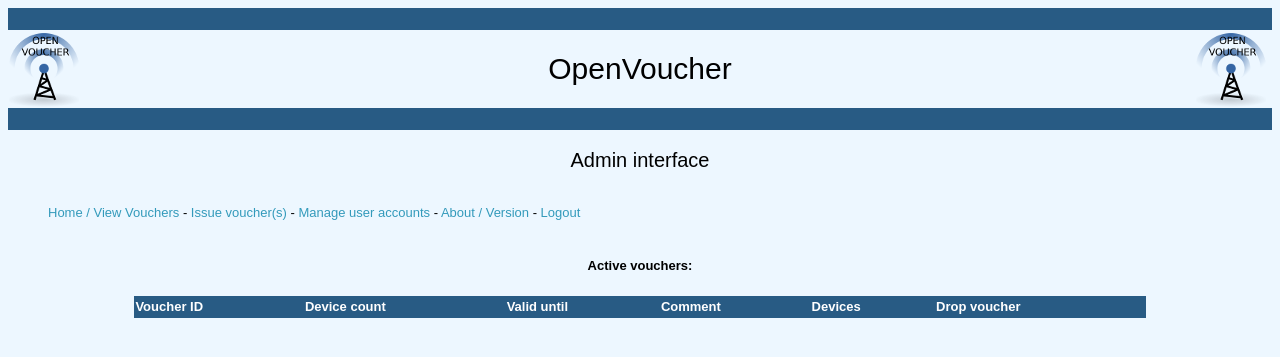
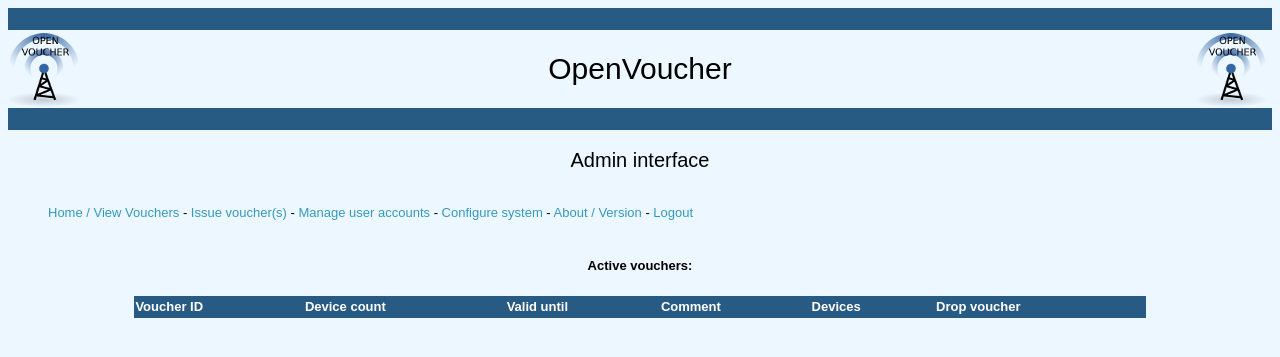
Before and after one commit to litzinetz-de/OpenVoucher, a PHP site: page /admin/index.php in a window 1280 px wide. Shown: the top 357 px of the page. Run offline with PHP 8.4, Linux system fonts and the light colour scheme; a user stored in the database is signed in; data comes from the database, SQL or seed files in the repository; data that the repository does not hold is empty.

Commit message:
Updated menu

```diff
--- a/src/admin/menu.php
+++ b/src/admin/menu.php
@@ -5,7 +5,7 @@ echo '<center><div class="small">Admin interface</div></center>
 
 if($a->CheckPermission('add_voucher')) { echo '<a href="addvoucher.php">Issue voucher(s)</a> - '; }
 if($a->CheckPermission('view_users')) { echo '<a href="users.php">Manage user accounts</a> - '; }
-//if($a->CheckPermission('sys_config')) { echo '<a href="config.php">Configure system</a> - '; } // This will be available in the next version
+if($a->CheckPermission('sys_config')) { echo '<a href="sysconfig.php">Configure system</a> - '; } // This will be available in the next version
 
 echo '<a href="about.php">About / Version</a> - <a href="logout.php">Logout</a>
 </ul><br>';
```
